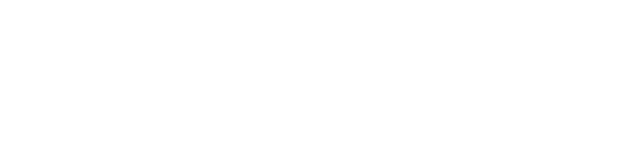
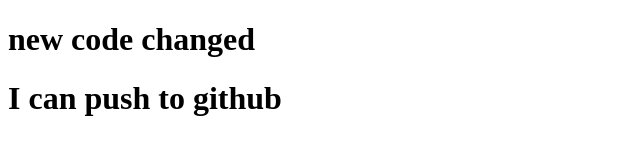
Before and after one commit to Falguniibrahm/my-second-repo, a plain HTML site: page index.html in a window 1280 px wide. Shown: the whole page, without its empty margins (0-640 px from the left). Drawn offline with Linux system fonts and the light colour scheme.

Commit message:
added header

```diff
--- a/index.html
+++ b/index.html
@@ -6,6 +6,7 @@
     <title>My second github repo</title>
 </head>
 <body>
-
+    <h1>new code changed</h1>
+    <h1> I can push to github</h1>
 </body>
 </html>
```
